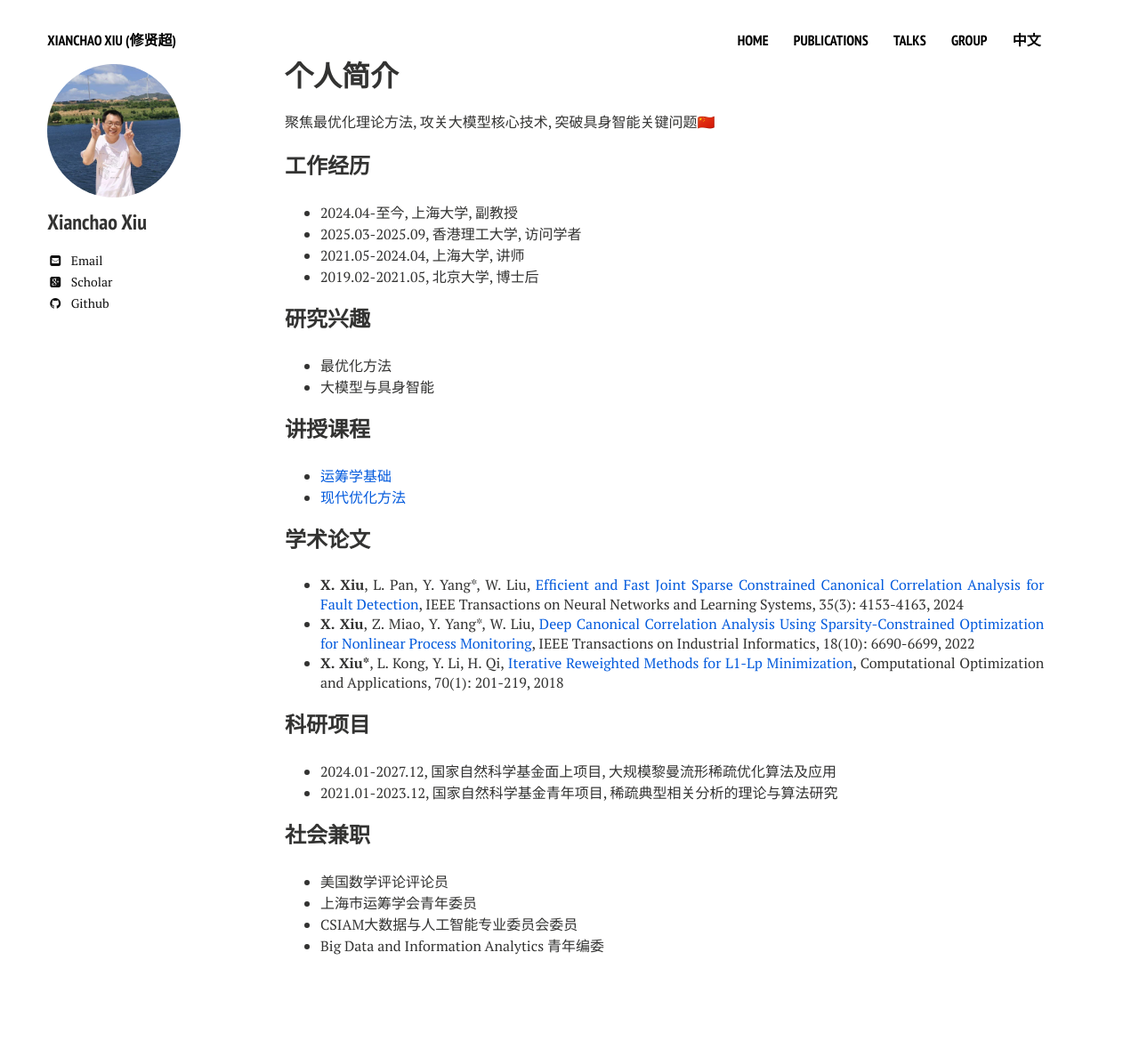
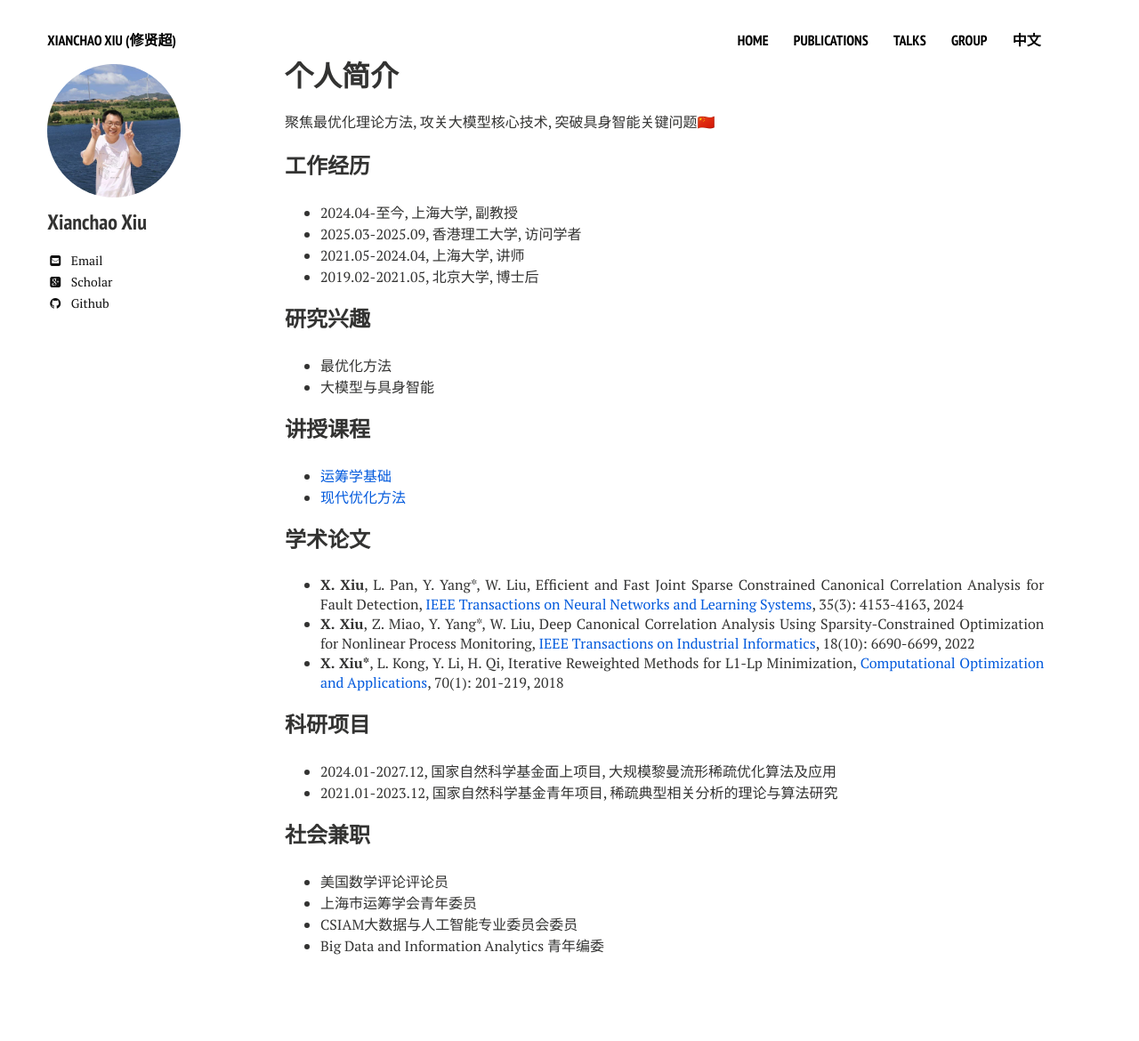
Before and after one commit to xianchaoxiu/xianchaoxiu.github.io, a Jekyll site: the page built from chinese/index.md, in a window 1280 px wide. Shown: the whole page at 89% size. Built offline with Jekyll 4.4.1, drawn with Linux system fonts in a browser that asks for light colours; nearby versions of some CDN libraries.

Commit message:
Update index.md

```diff
--- a/chinese/index.md
+++ b/chinese/index.md
@@ -29,9 +29,9 @@ share: false
 
 
 ### 学术论文
-* <b>X. Xiu</b>, L. Pan, Y. Yang*, W. Liu, <a href="https://ieeexplore.ieee.org/document/9887978" class="textlink" target="_blank">Efficient and Fast Joint Sparse Constrained Canonical Correlation Analysis for Fault Detection</a>, IEEE Transactions on Neural Networks and Learning Systems, 35(3): 4153-4163, 2024 <br>
-* <b>X. Xiu</b>, Z. Miao, Y. Yang*, W. Liu, <a href="https://ieeexplore.ieee.org/document/9583864" class="textlink" target="_blank">Deep Canonical Correlation Analysis Using Sparsity-Constrained Optimization for Nonlinear Process Monitoring</a>, IEEE Transactions on Industrial Informatics, 18(10): 6690-6699, 2022
-* <b>X. Xiu*</b>, L. Kong, Y. Li, H. Qi, <a href="https://link.springer.com/article/10.1007/s10589-017-9977-7" class="textlink" target="_blank">Iterative Reweighted Methods for L1-Lp Minimization</a>, Computational Optimization and Applications, 70(1): 201-219, 2018
+* <b>X. Xiu</b>, L. Pan, Y. Yang*, W. Liu, Efficient and Fast Joint Sparse Constrained Canonical Correlation Analysis for Fault Detection, <a href="https://ieeexplore.ieee.org/document/9887978" class="textlink" target="_blank">IEEE Transactions on Neural Networks and Learning Systems</a>, 35(3): 4153-4163, 2024 <br>
+* <b>X. Xiu</b>, Z. Miao, Y. Yang*, W. Liu, Deep Canonical Correlation Analysis Using Sparsity-Constrained Optimization for Nonlinear Process Monitoring, <a href="https://ieeexplore.ieee.org/document/9583864" class="textlink" target="_blank">IEEE Transactions on Industrial Informatics</a>, 18(10): 6690-6699, 2022
+* <b>X. Xiu*</b>, L. Kong, Y. Li, H. Qi, Iterative Reweighted Methods for L1-Lp Minimization, <a href="https://link.springer.com/article/10.1007/s10589-017-9977-7" class="textlink" target="_blank">Computational Optimization and Applications</a>, 70(1): 201-219, 2018
 
 
 ### 科研项目
```
